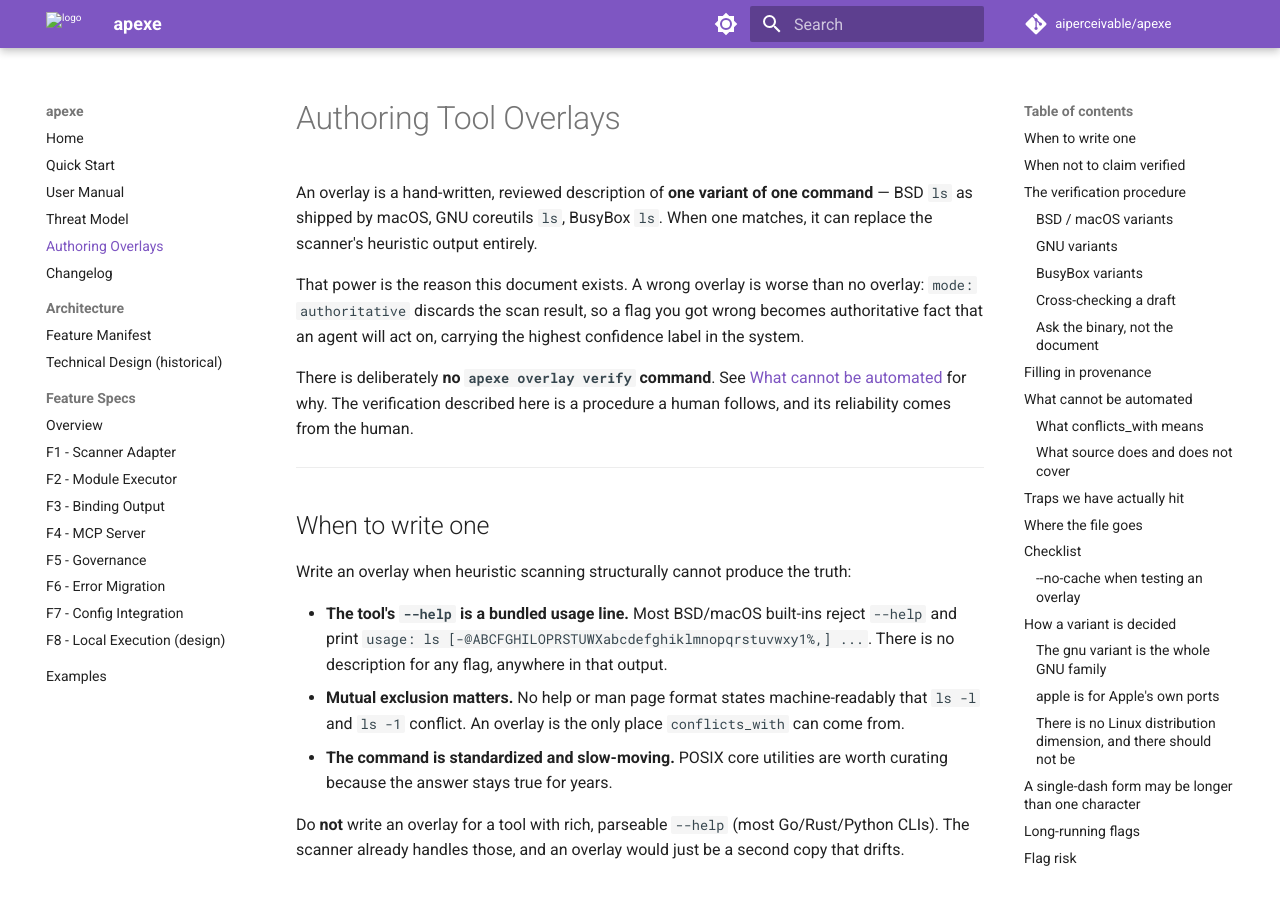
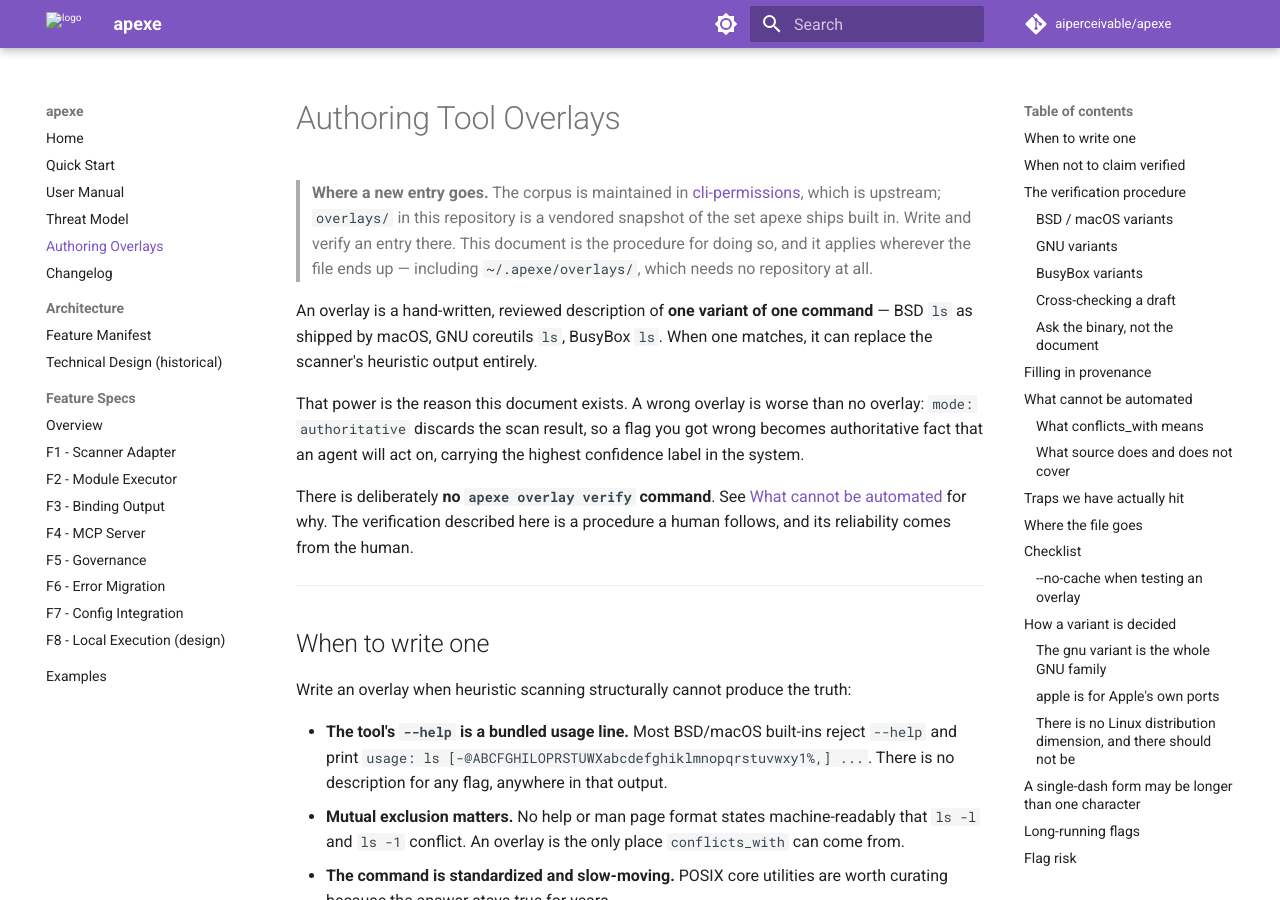
Before and after one commit to aiperceivable/apexe, an MkDocs documentation site: the page built from docs/overlays.md, in a window 1280 px wide and 900 px high. Built offline with MkDocs 1.6.1 and Material for MkDocs 9.7.7, drawn with Linux system fonts in a browser that asks for light colours; comment, search, counter and statistics services are not loaded.

Commit message:
docs: overlays/ is a vendored snapshot of the cli-permissions corpus
The 44 entries are now maintained in cli-permissions and copied here
byte-identical. Contributions go upstream; which entries apexe ships built in
stays apexe's decision, and the BUILTIN_OVERLAYS comment still governs how short
that set is.

Vendored rather than submoduled for the reason the files are compiled in at all:
include_str! makes a missing file a hard compile error, and the same coupling
runs through the test suite and cargo package. A clone without --recursive would
fail to build.

Dropping the built-ins instead was measured, not assumed. Removing tail's
overlay and rescanning loses readonly (which stops the ACL auto-allowing it),
the long_running mark on -f (so nothing warns that tail -f never returns), and
conflicts_with entirely — overlays are its only source.

```diff
--- a/docs/overlays.md
+++ b/docs/overlays.md
@@ -1,4 +1,11 @@
 # Authoring Tool Overlays
+
+> **Where a new entry goes.** The corpus is maintained in
+> [cli-permissions](https://github.com/aiperceivable/cli-permissions), which is
+> upstream; `overlays/` in this repository is a vendored snapshot of the set
+> apexe ships built in. Write and verify an entry there. This document is the
+> procedure for doing so, and it applies wherever the file ends up — including
+> `~/.apexe/overlays/`, which needs no repository at all.
 
 An overlay is a hand-written, reviewed description of **one variant of one command** — BSD `ls` as shipped by macOS, GNU coreutils `ls`, BusyBox `ls`. When one matches, it can replace the scanner's heuristic output entirely.
 
```
Also changed, not shown: CHANGELOG.md (+6 -0 lines), overlays/README.md (added, +32 -0 lines).
